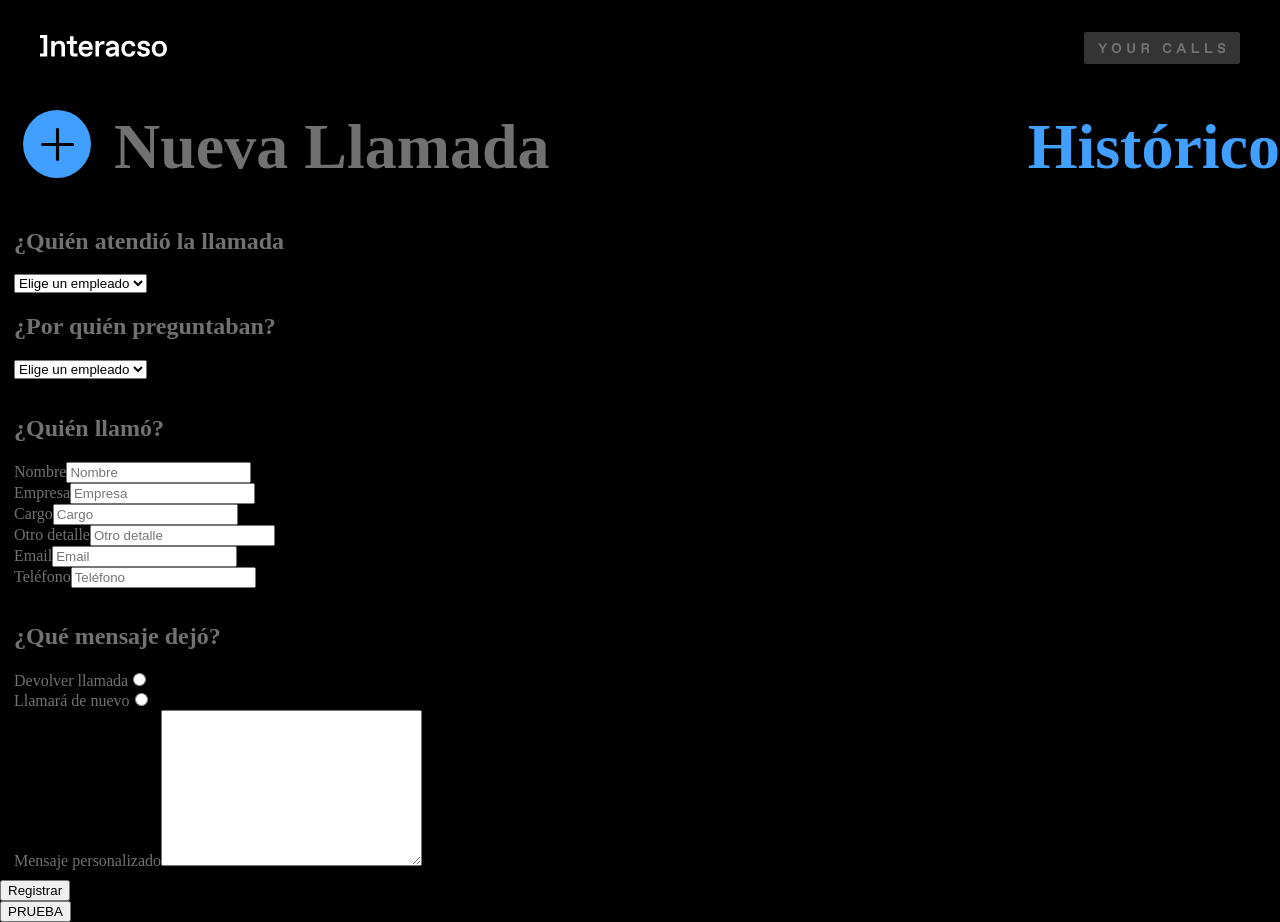
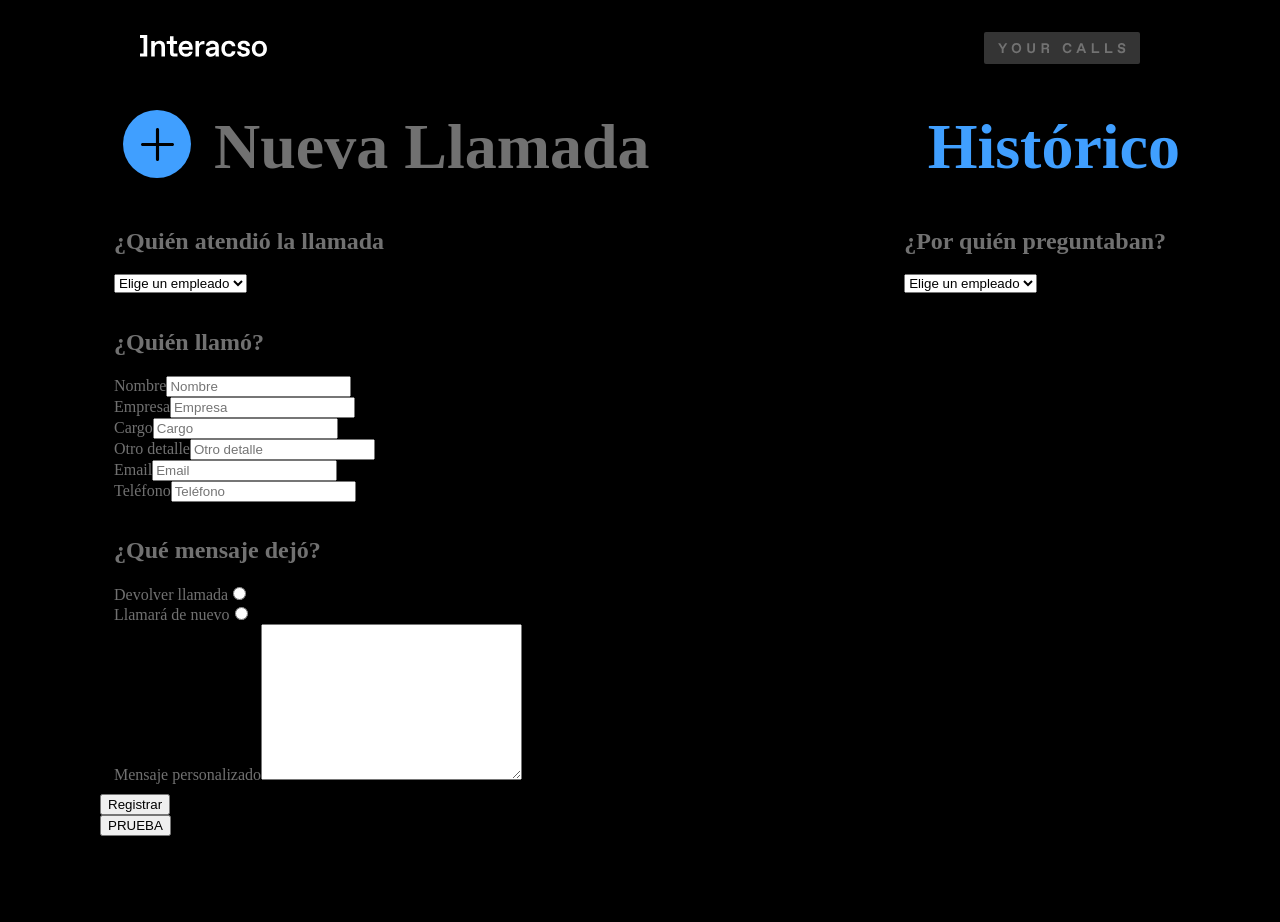
Before and after one commit to alhana-yo/easley-s4-your-calls-app, a React (Create React App) app: page / in a window 1280 px wide. After the commit the page ends 836 px from the top, so only its background shows below. Built offline with nearby package versions, Linux system fonts and the light colour scheme.

Commit message:
style top of App

```diff
--- a/src/App.js
+++ b/src/App.js
@@ -134,7 +134,7 @@ class App extends Component {
 
 
             <fieldset className="form-section whoCalls">
-
+            <div className="formUp">
               <div className="main__whoCalls">
                 <h2 className="main__whocalls--title">¿Quién atendió la llamada</h2>
                 <select className="main__employees" onChange={this.getWhoCalls}>
@@ -153,6 +153,7 @@ class App extends Component {
                 </select>
               </div>
 
+            </div>
             </fieldset>
 
             <fieldset className="form-section incoming-data">
--- a/src/styles/App.scss
+++ b/src/styles/App.scss
@@ -6,6 +6,8 @@ body {
 .App{
   height: 100vh;
   font-family: Favorit,'Times New Roman', Times, serif;
+  margin-left: 100px;
+  margin-right: 100px;
 }
 
 .header{
@@ -55,10 +57,18 @@ body {
   border:0 none;
 }
 
+.formUp{
+  display: flex;
+  justify-content: space-between;
+  flex-direction: row;
+
+}
+
 // MAIN -- Menu navegación
 .menu{
   display: flex;
   justify-content: space-between;
+
 }
 .menu__newCall {
   display: flex;
@@ -72,9 +82,16 @@ body {
   background-color: #409FFF;
   border-radius: 50px;
 }
+
+.historic__title{
+
+}
 .newCall__icon--img {
   height: 33px;
   width: 33px;
+}
+.main__whoCalls{
+
 }
 .main__whocalls--title{
 
```
